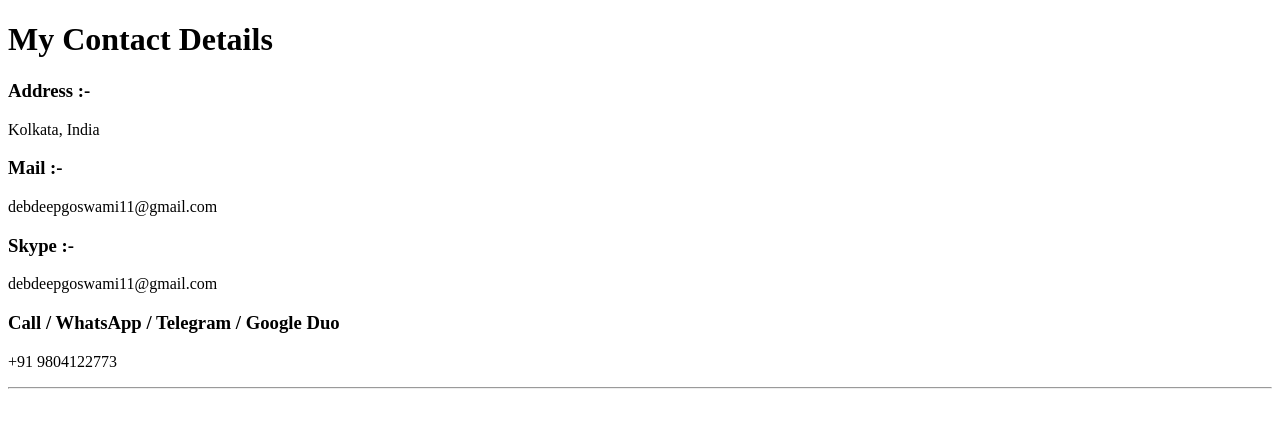
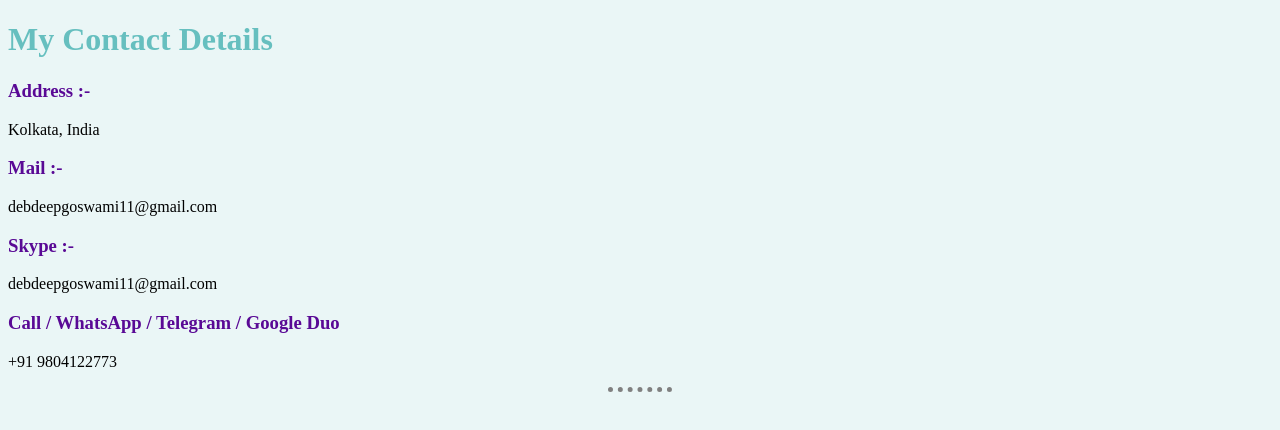
Before and after one commit to Debdeep-Goswami/Web-Development, a plain HTML site: page HTML - Personal Site/contact-me.html in a window 1280 px wide. Drawn offline with Linux system fonts and the light colour scheme.

Commit message:
External CSS for All the pages added

```diff
--- a/HTML - Personal Site/contact-me.html
+++ b/HTML - Personal Site/contact-me.html
@@ -4,19 +4,24 @@
 <head>
   <meta charset="utf-8">
   <title>Contact Me</title>
-
+  <link rel="stylesheet" href="css/styles.css">
 </head>
 
 <body>
   <h1>My Contact Details</h1>
-  <p><h3>Address :-</h3> Kolkata, India</p>
-  <p><h3>Mail :-</h3> debdeepgoswami11@gmail.com</p>
-  <p><h3>Skype :-</h3> debdeepgoswami11@gmail.com</p>
-  <p><h3>Call / WhatsApp / Telegram / Google Duo</h3></p>
+  <p>
+  <h3>Address :-</h3> Kolkata, India</p>
+  <p>
+  <h3>Mail :-</h3> debdeepgoswami11@gmail.com</p>
+  <p>
+  <h3>Skype :-</h3> debdeepgoswami11@gmail.com</p>
+  <p>
+  <h3>Call / WhatsApp / Telegram / Google Duo</h3>
+  </p>
   <p>+91 9804122773</p>
 
   <hr>
-<!---
+  <!---
   <form class="" action="<a href="mailto:info@debdeepgoswami11@gmail" method="post">
     <label>Your name:</label>
     <input type="text" name="" value=""><br>
--- /dev/null
+++ b/HTML - Personal Site/css/styles.css
@@ -0,0 +1,19 @@
+body {
+  background-color: #EAF6F6;
+}
+
+h1 {
+  color: #66BFBF;
+}
+
+h3 {
+  color: #590995;
+}
+
+hr {
+  border-style: none;
+  border-top-style: dotted;
+  border-color: grey;
+  border-width: 5px;
+  width: 5%;
+}
```
Also changed, not shown: HTML - Personal Site/hobbies.html (+1 -1 lines), HTML - Personal Site/index.html (+1 -1 lines).
